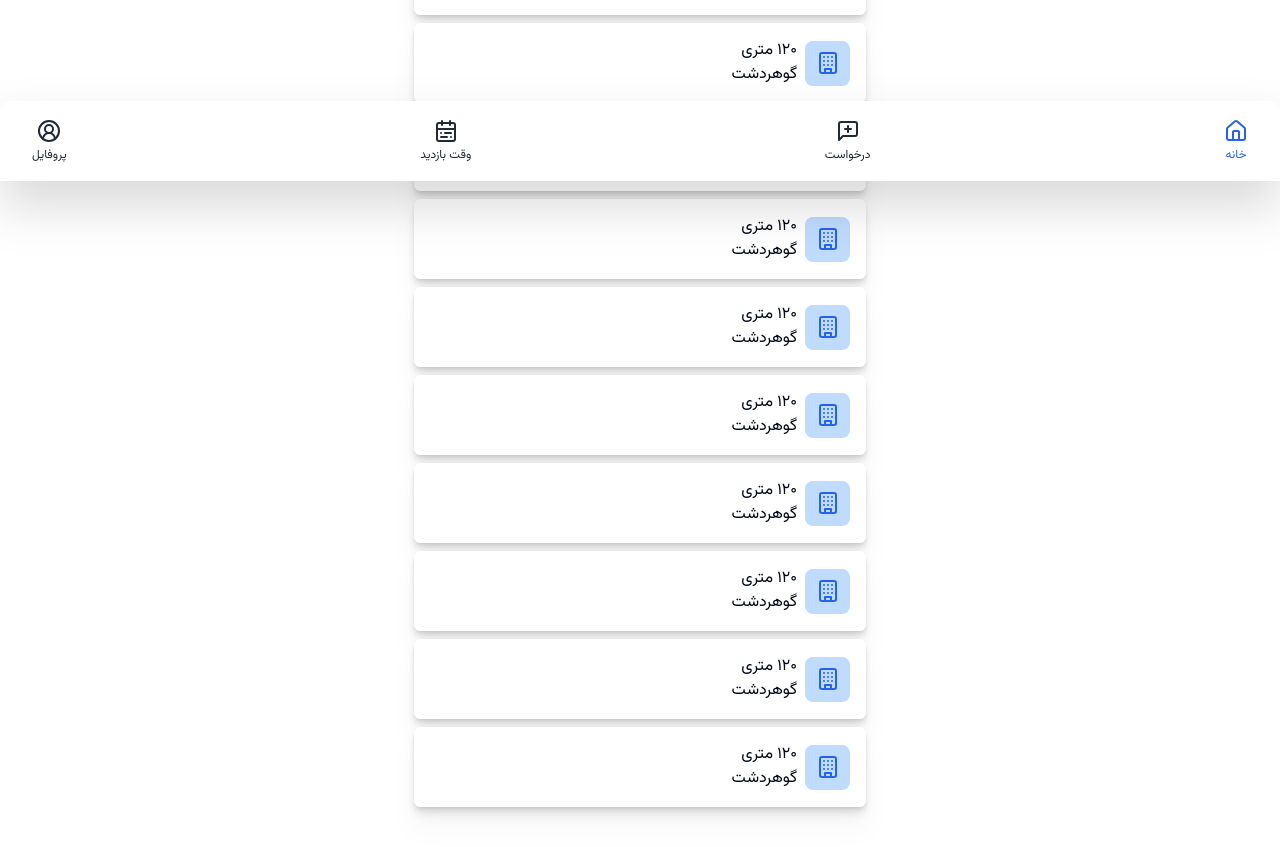
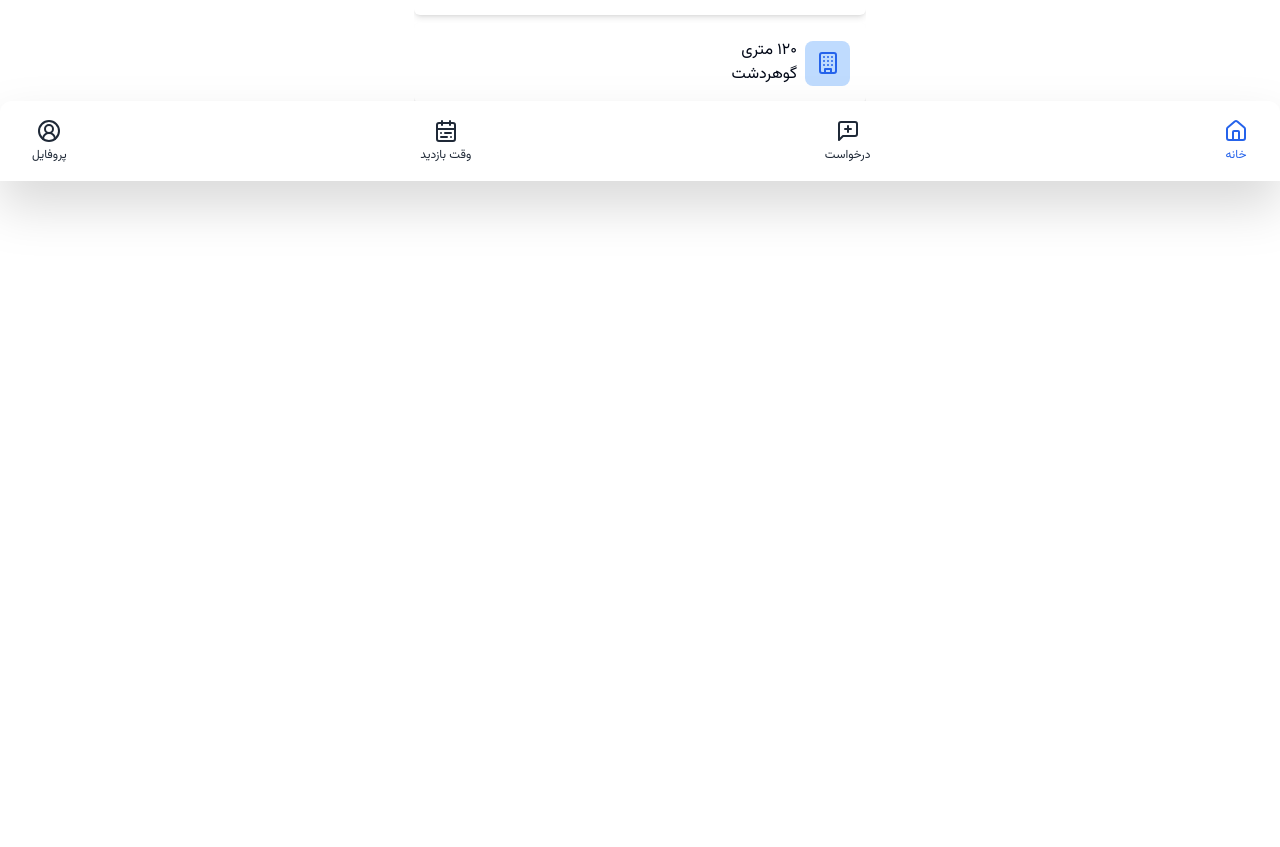
Before and after one commit to SepehrShapouri/melkbot, a Next.js app: page / in a window 1280 px wide. Shown: the part 619-1466 px from the top of the page. After the commit the page ends 800 px from the top, so only its background shows below. Built offline with nearby package versions, Linux system fonts and the light colour scheme.

Commit message:
style:changed offer styles

```diff
--- a/app/(main)/page.js
+++ b/app/(main)/page.js
@@ -12,7 +12,7 @@ import { Input } from "@/components/ui/input";
 import { ScrollArea } from "@/components/ui/scroll-area";
 import VoiceRecorderDrawer from "@/components/voiceRecorder/VoiceRecorderDrawer";
 import useFcmToken from "@/hooks/useFcmToken";
-import { Building, Landmark, Settings, User } from "lucide-react";
+import { Building, Landmark, Scroll, Settings, User } from "lucide-react";
 import Image from "next/image";
 import Link from "next/link";
 const offers = [
@@ -100,6 +100,13 @@ const offers = [
     budget: "2_000_000",
     property_type: "flat",
   },
+  {
+    title: "۱۲۰ متر2ی",
+    id: 2,
+    desc: "گوهردشت",
+    budget: "2_000_000",
+    property_type: "flat",
+  },
 ];
 function Home() {
   return (
@@ -146,10 +153,12 @@ function Home() {
                 مشاهده همه
               </a>
             </div>
+            <ScrollArea className="
+        h-[370px] ">
             <div className="flex flex-col gap-[0.5rem] ">
               {offers.map((offer,index) => {
                 return (
-                  <div className="w-full bg-white dark:bg-gray-950 drop-shadow-xl shadow-md py-[1rem] px-[1rem] rounded-md" key={index}>
+                  <div className="w-full bg-white dark:bg-slate-900  shadow-md py-[1rem] px-[1rem] rounded-md" key={index}>
                     <div className="flex items-center gap-[0.5rem]">
                       <div className="aspect-square w-[45px] h-[45px] rounded-lg flex items-center justify-center cursor-pointer bg-blue-200 ">
                         {offer.property_type == "land" ? (
@@ -167,6 +176,7 @@ function Home() {
                 );
               })}
             </div>
+            </ScrollArea>
           </div>
         </div>
       </div>
--- a/components/ui/scroll-area.jsx
+++ b/components/ui/scroll-area.jsx
@@ -8,6 +8,7 @@ import { cn } from "@/lib/utils"
 const ScrollArea = React.forwardRef(({ className, children, ...props }, ref) => (
   <ScrollAreaPrimitive.Root
     ref={ref}
+    dir="rtl"
     className={cn("relative overflow-hidden", className)}
     {...props}>
     <ScrollAreaPrimitive.Viewport className="h-full w-full rounded-[inherit]">
@@ -32,7 +33,7 @@ const ScrollBar = React.forwardRef(({ className, orientation = "vertical", ...pr
       className
     )}
     {...props}>
-    <ScrollAreaPrimitive.ScrollAreaThumb className="relative flex-1 rounded-full bg-border" />
+    <ScrollAreaPrimitive.ScrollAreaThumb className="relative flex-1 rounded-full" />
   </ScrollAreaPrimitive.ScrollAreaScrollbar>
 ))
 ScrollBar.displayName = ScrollAreaPrimitive.ScrollAreaScrollbar.displayName
```
